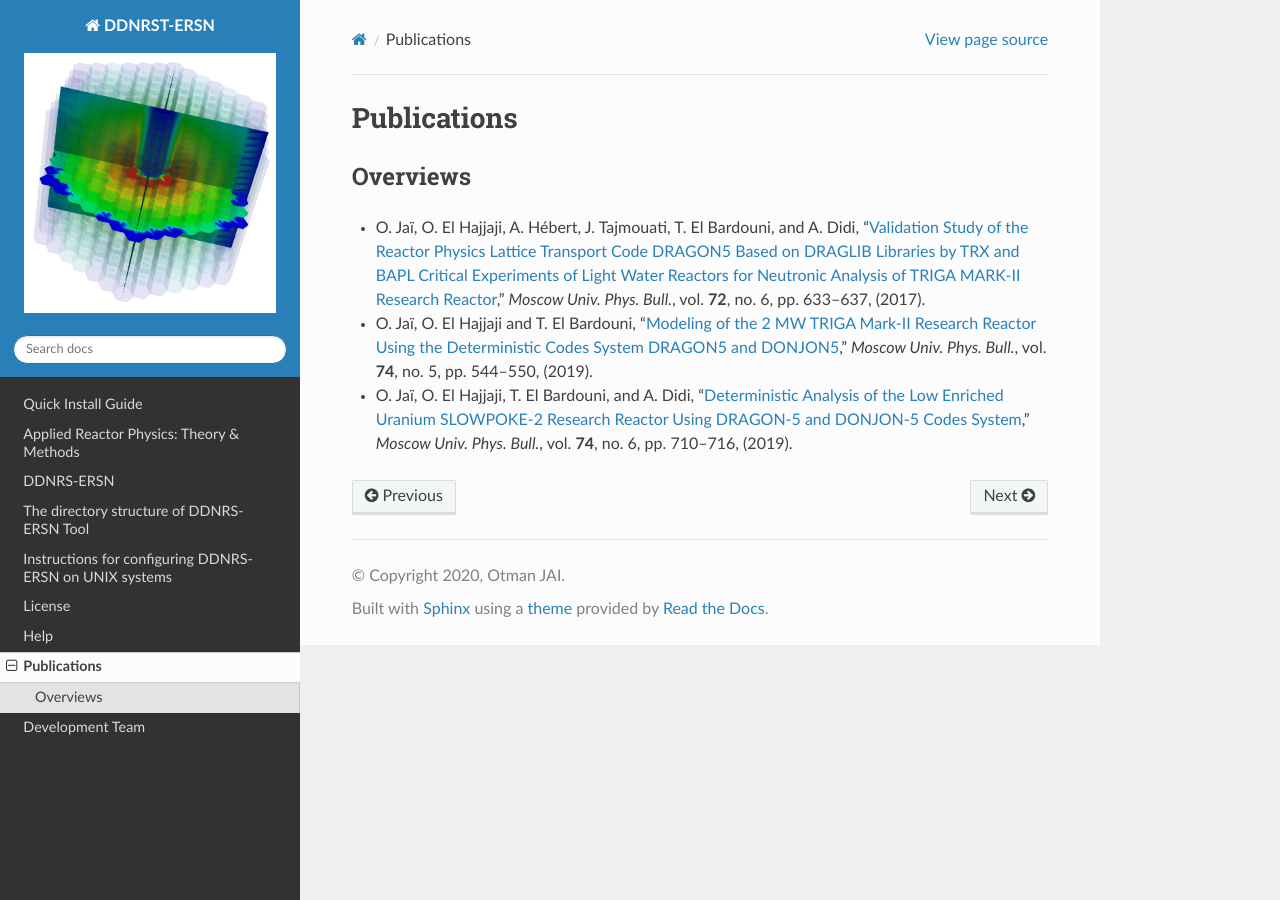
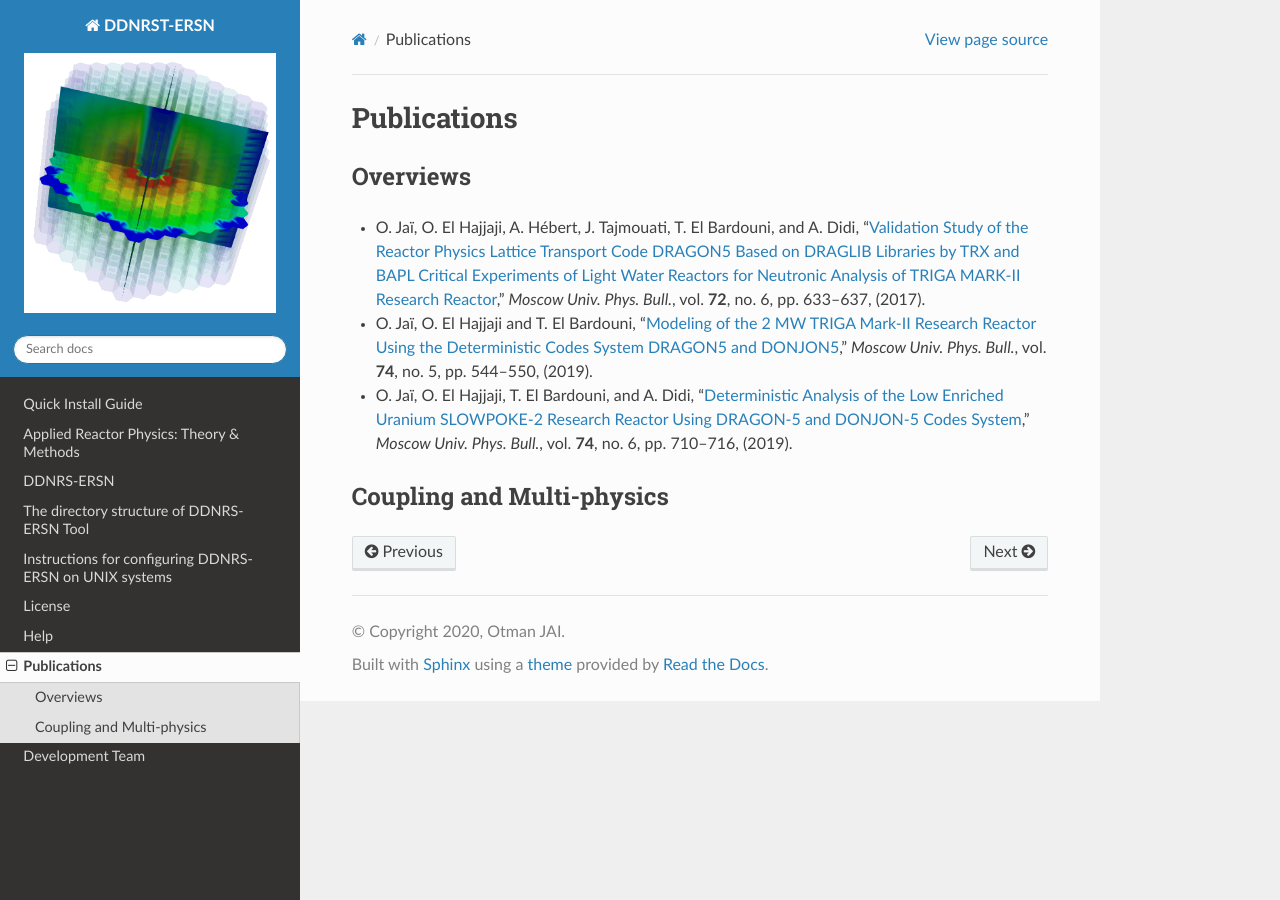
Before and after one commit to otmanjai/DDNRS-ERSN, a Sphinx documentation site: the page built from docs/source/Publications.rst, in a window 1280 px wide. Built offline with Sphinx 7.4.7 and the Read the Docs theme 2.0.0, drawn with Linux system fonts in a browser that asks for light colours.

Commit message:
Update Publications.rst

```diff
--- a/docs/source/Publications.rst
+++ b/docs/source/Publications.rst
@@ -21,3 +21,7 @@ Overviews
 - O. Jaï, O. El Hajjaji, T. El Bardouni, and A. Didi, "`Deterministic Analysis of the Low Enriched
   Uranium SLOWPOKE-2 Research Reactor Using DRAGON-5 and DONJON-5 Codes System <https://doi.org/10.3103/S002713491906016X>`_,"
   *Moscow Univ. Phys. Bull.*, vol. **74**, no. 6, pp. 710–716, (2019).
+
+--------------------------
+Coupling and Multi-physics
+--------------------------
```
